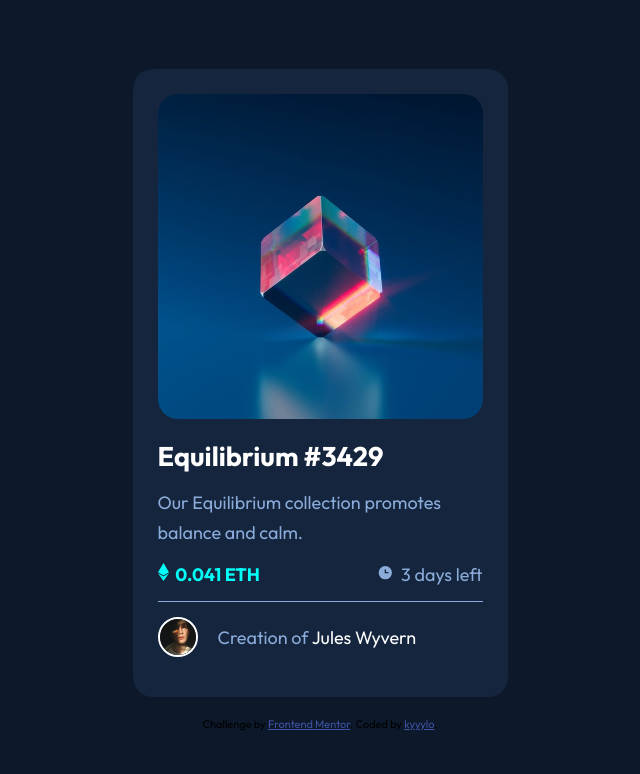
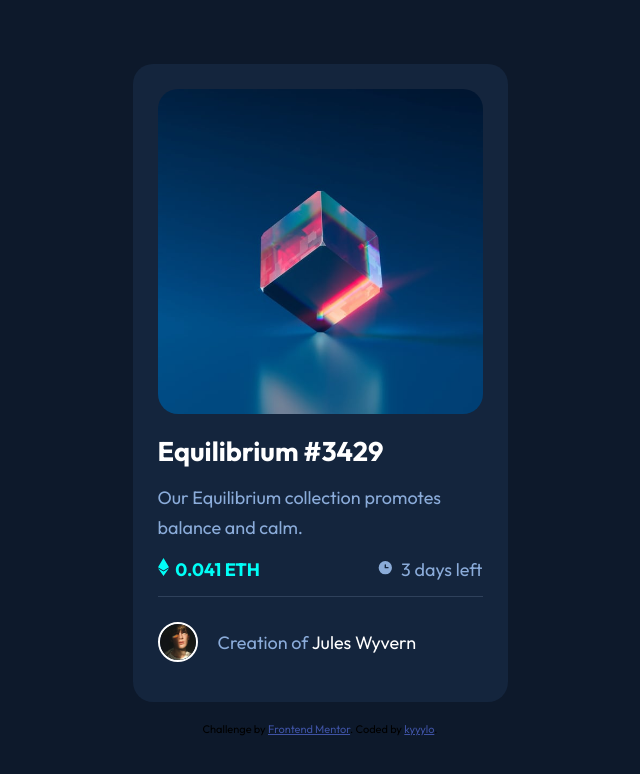
Before and after one commit to krzysztofbem/NFT-preview-card-component, a plain HTML site: page index.html in a window 1280 px wide. Shown: the whole page, without its empty margins (320-960 px from the left). Drawn offline with Linux system fonts and the light colour scheme; files whose address does not match are found by name.

Commit message:
sass updated, hover actions updated

```diff
--- a/sass/style.scss
+++ b/sass/style.scss
@@ -30,12 +30,10 @@ body {
 
 .hero-img {
 	position: relative;
-
 }
 .image {
 	width: 100%;
 	border-radius: 20px;
-
 }
 .hero-bg {
 	position: absolute;
@@ -47,7 +45,7 @@ body {
 	border-radius: 20px;
 	opacity: 0;
 	overflow: hidden;
-
+	transition: 0.3s;
 }
 .image-icon {
 	position: absolute;
@@ -98,14 +96,16 @@ body {
 	display: flex;
 	align-items: center;
 	width: 100%;
-	margin: 1.5rem 0;
+	padding: 1.5rem 0;
+	text-align: center;
 	font-size: 1.8rem;
 	color: c.$soft-blue;
 }
 hr {
 	height: 1px;
+	margin-bottom: 1rem;
 	border: none;
-	background-color: c.$soft-blue;
+	background-color: c.$very-dark-blue-line;
 }
 .avatar {
 	height: 40px;
```
Also changed, not shown: css/style.css, 1 other file.
